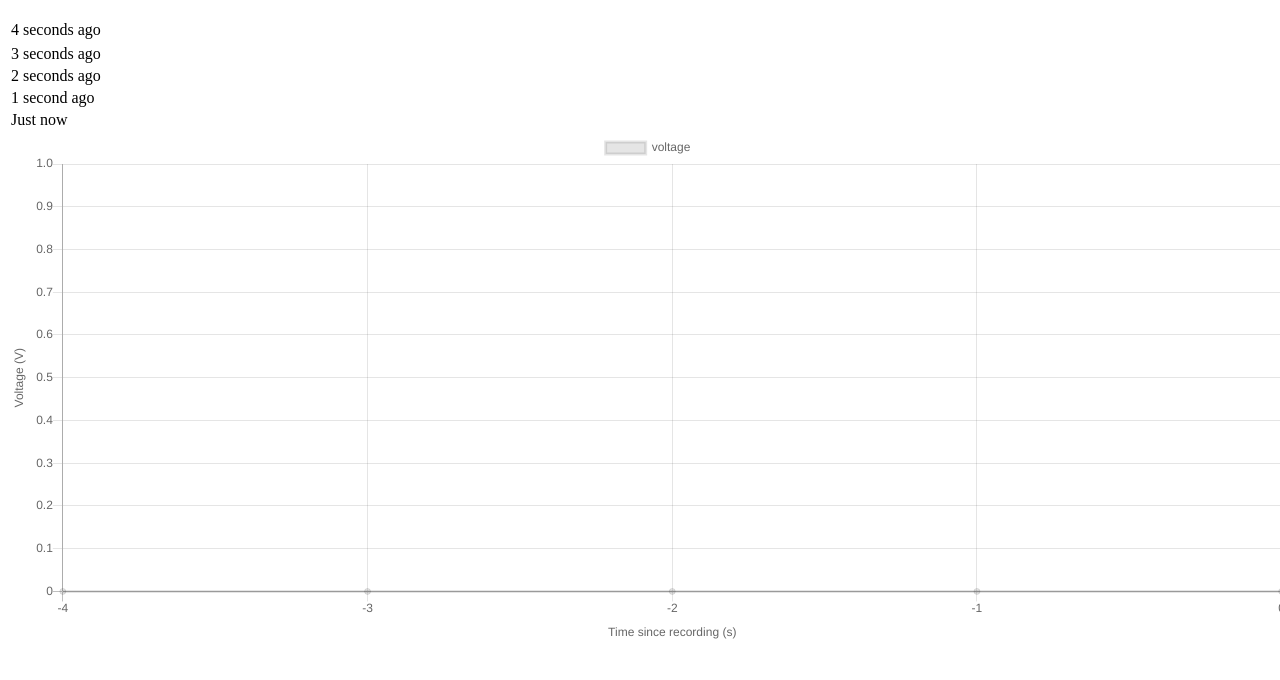
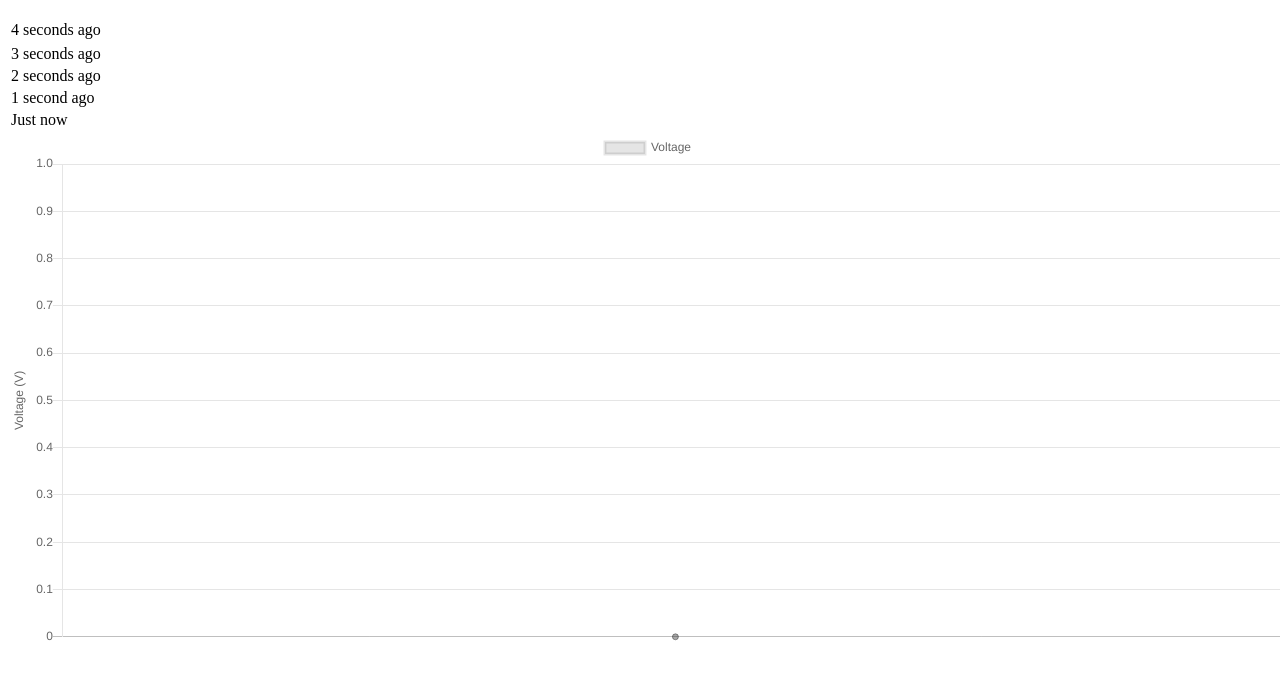
Before and after one commit to rjr2302/ArduinoServer, a website: page index.html in a window 1280 px wide. Shown: the part 48-728 px from the top of the page. Drawn offline with nearby package versions, Linux system fonts and the light colour scheme; no server answers.

Commit message:
Server now provides time to make logging more accurate.

```diff
--- a/index.html
+++ b/index.html
@@ -5,20 +5,28 @@
     <script type="text/javascript">
       "use strict";
       var url = "/voltage";
-      var voltage = 0;
-      var lastFive = [0, 0, 0, 0, 0];
       var canvas;
       var chart;
+      var recentData = [];
+
+      function Point(x, y){
+        this.x = x;
+        this.y = y;
+      }
+
+      let now = Date.now();
+      for (let i = 0; i < 4; i++)  recentData.push(new Point(now,0));
+
+      const expireTime = 7000;
 
       function ready(){
         canvas = document.getElementById("graph").getContext("2d");
         chart = new Chart(canvas, {
-          type: 'line',
+          type: 'scatter',
           data: {
-            labels: [-4, -3, -2, -1, 0],
             datasets: [{
-              data: lastFive,
-              label: "voltage",
+              data: recentData,
+              label: "Voltage",
               lineTension: 0
             }]
           },
@@ -35,12 +43,14 @@
               }],
               xAxes: [{
                 ticks: {
-                  beginAtZero: true
+                  beginAtZero: false
                 },
                 scaleLabel: {
                   display: true,
-                  labelString: "Time since recording (s)"
-                }
+                  labelString: "Unix time (s)"
+                },
+                type: "linear",
+                display: false
               }]
             },
             animation: {
@@ -52,7 +62,8 @@
 
       function updateBody(){
         for (let i = 0; i < 5; i++){
-          document.getElementById("v"+String(4-i)).innerHTML = lastFive[i];
+          if (recentData[i]) document.getElementById("v"+String(4-i)).innerHTML = recentData[i].y;
+          else document.getElementById("v"+String(4-i)).innerHTML = "0";
         }
         chart.update();
       }
@@ -61,8 +72,9 @@
         let xmlHttp = new XMLHttpRequest();
         xmlHttp.onreadystatechange = function(){
           if (xmlHttp.readyState === 4 && xmlHttp.status === 200) {
-            lastFive.push(xmlHttp.responseText);
-            lastFive.splice(0, 1);
+            let data = JSON.parse(xmlHttp.responseText)
+            if(recentData[0] && data.time > recentData[recentData.length-1].x) recentData.push(new Point(data.time, data.voltage));
+            if (recentData[0] && Date.now() - recentData[0].x > expireTime) recentData.splice(0, 1);
             updateBody();
             //let str = lastFive.join(" ");
             //document.getElementById("voltage").innerHTML = str;
```
Also changed, not shown: index.js (+7 -5 lines).
